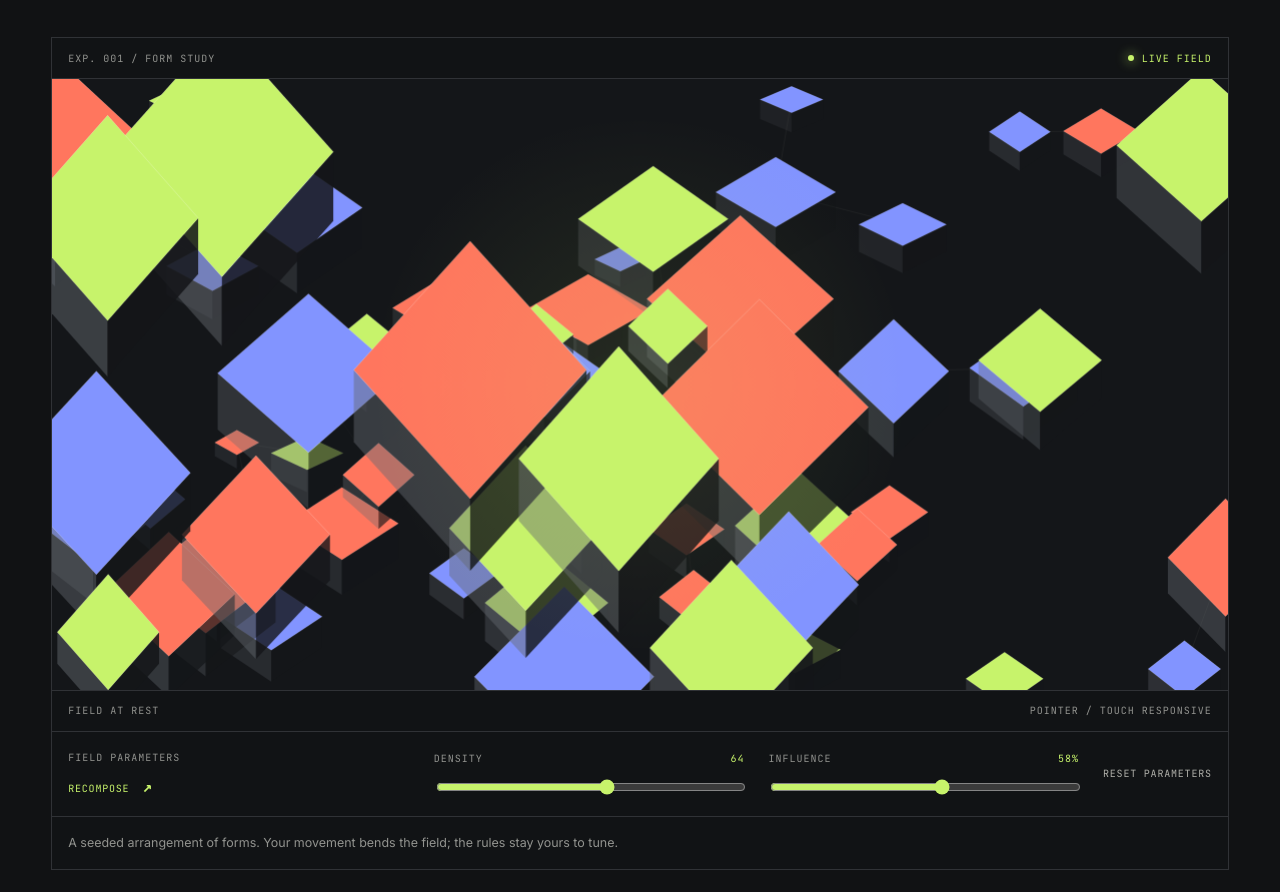
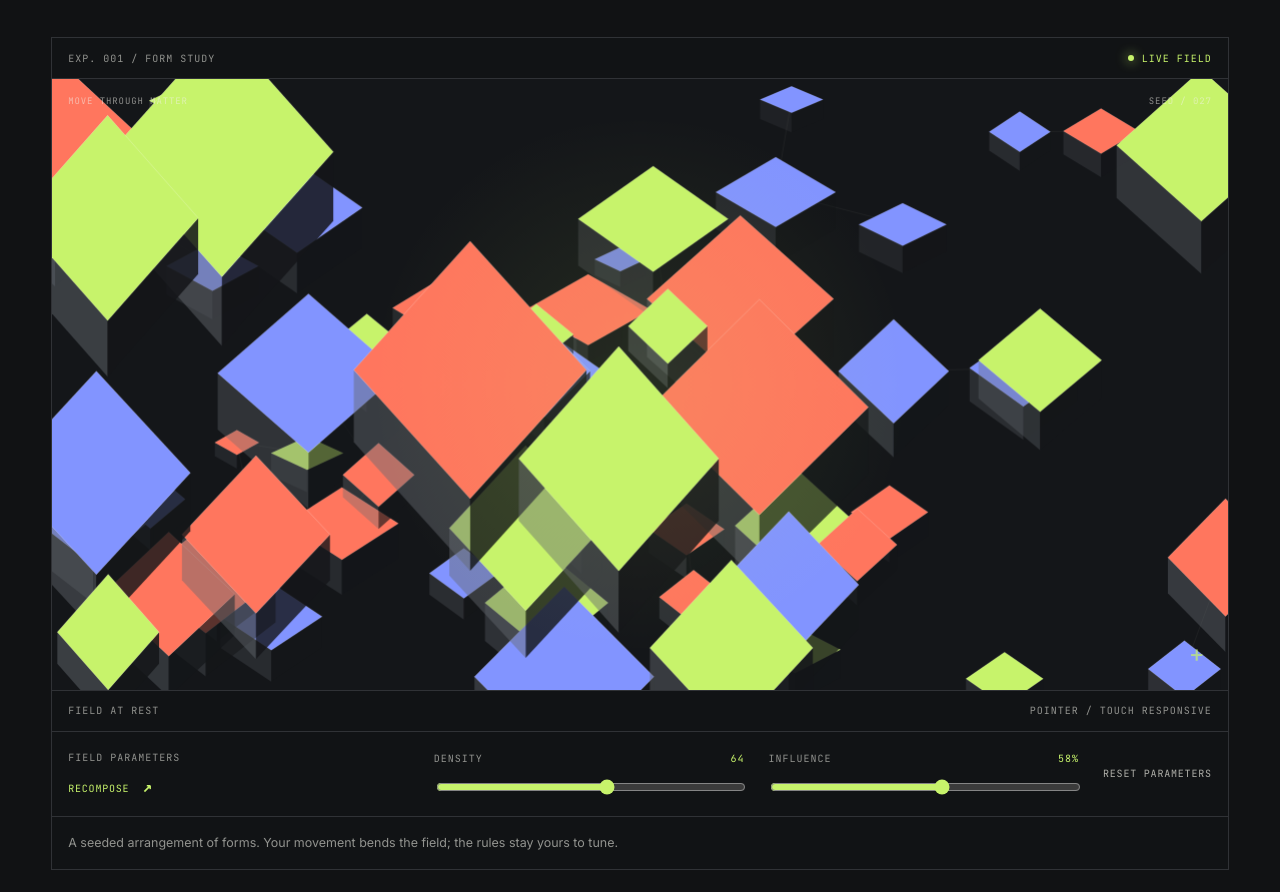
Before and after one commit to poltergit/forma, a Next.js app: page /playground in a window 1280 px wide. Shown: the part 925-1817 px from the top of the page. Built offline with nearby package versions, Linux system fonts and the light colour scheme; no server answers.

Commit message:
style: keep stage annotations above rendered canvas

```diff
--- a/src/features/playground/components/playground-experience.module.css
+++ b/src/features/playground/components/playground-experience.module.css
@@ -11,8 +11,8 @@
 .staticFallback i:nth-child(3) { width: 9%; border-color: var(--brand-blue); transform: rotateX(58deg) rotateZ(75deg) translateZ(4rem); }
 .staticFallback i:nth-child(4) { width: 5%; background: var(--brand-lime); transform: translateZ(6rem); }
 .stage canvas { position: relative; z-index: 1; display: block; width: 100%; height: 100%; min-height: inherit; }
-.stageOverlay { position: absolute; inset: 1rem 1rem auto; display: flex; justify-content: space-between; gap: 1rem; color: rgb(242 240 234 / .55); font: 9px var(--font-mono); letter-spacing: .1em; pointer-events: none; }
-.stageCrosshair { position: absolute; right: 1.5rem; bottom: 1.25rem; color: var(--brand-lime); font: 1.5rem var(--font-mono); opacity: .7; pointer-events: none; }
+.stageOverlay { z-index: 2; position: absolute; inset: 1rem 1rem auto; display: flex; justify-content: space-between; gap: 1rem; color: rgb(242 240 234 / .55); font: 9px var(--font-mono); letter-spacing: .1em; pointer-events: none; }
+.stageCrosshair { z-index: 2; position: absolute; right: 1.5rem; bottom: 1.25rem; color: var(--brand-lime); font: 1.5rem var(--font-mono); opacity: .7; pointer-events: none; }
 .stageFooter { border-top: 1px solid var(--color-border); }
 .controls { display: grid; grid-template-columns: 1.1fr 1fr 1fr auto; align-items: end; gap: 1.5rem; padding: 1.2rem 1rem; border-top: 1px solid var(--color-border); }
 .controlIntro { display: flex; flex-direction: column; align-items: flex-start; gap: .75rem; color: var(--color-text-muted); font: 10px var(--font-mono); letter-spacing: .1em; }
```
